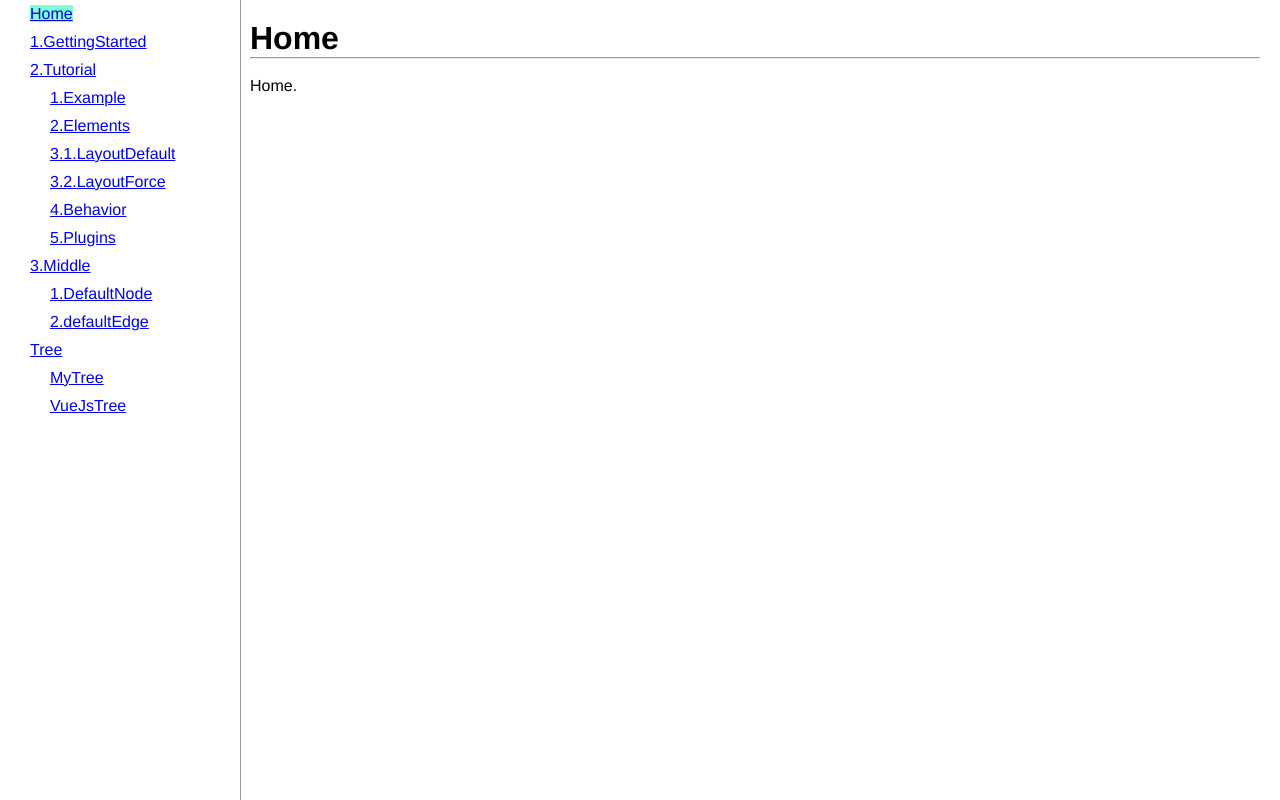
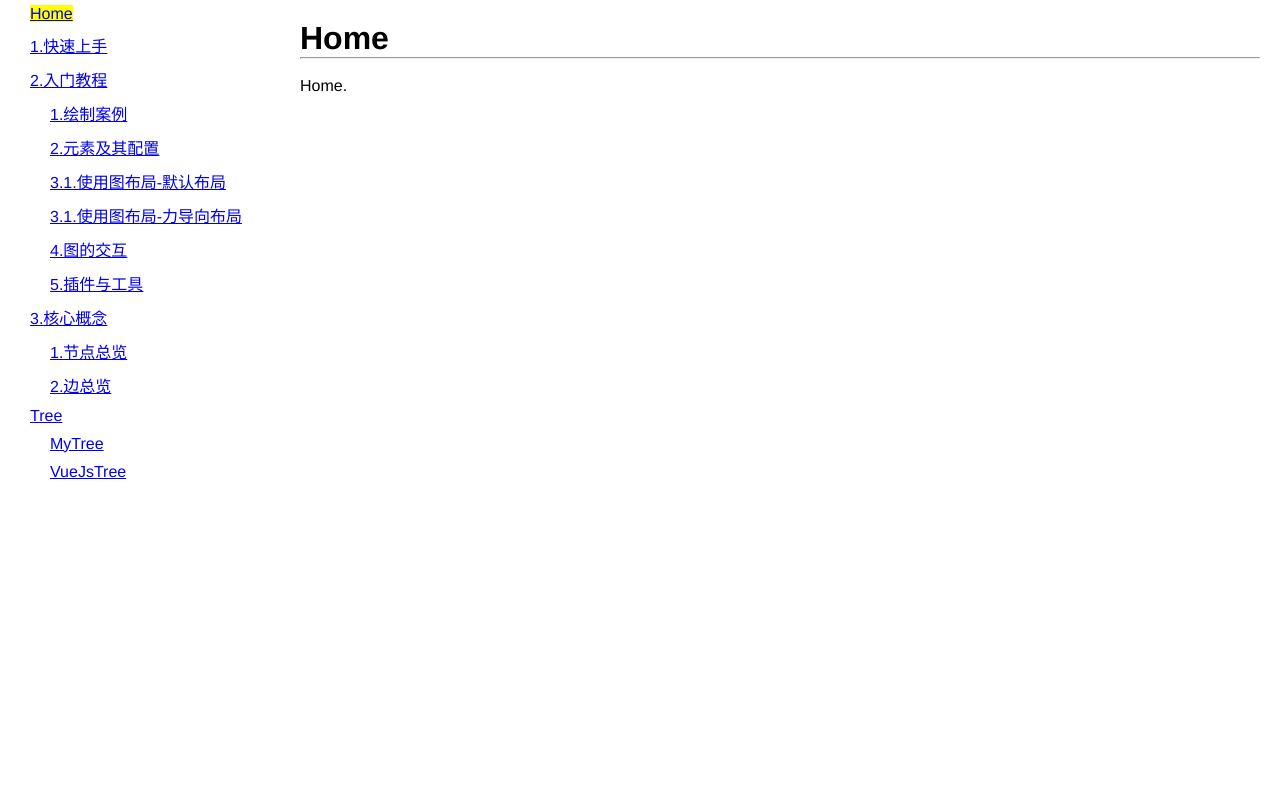
Before and after one commit to yuanlee301415/g6-pre-dev2, a Vue app: page / in a window 1280 px wide. Built offline with nearby package versions, Linux system fonts and the light colour scheme.

Commit message:
update: 菜单显示名称 & 样式

```diff
--- a/src/assets/style.css
+++ b/src/assets/style.css
@@ -10,21 +10,3 @@ body {
     -webkit-font-smoothing: antialiased;
     -moz-osx-font-smoothing: grayscale;
 }
-
-.nav-bar {
-    width: 200px;
-    padding: 0 20px;
-    height: 100%;
-    position: fixed;
-    overflow: auto;
-    border-right: 1px solid #999;
-}
-.nav-bar dl {
-    padding:5px 10px;
-}
-.nav-bar dd {
-    padding:10px 0 0 20px;
-}
-.content {
-    padding:20px 20px 20px 250px;
-}
--- a/src/components/NavBar/index.vue
+++ b/src/components/NavBar/index.vue
@@ -43,8 +43,22 @@
   }
 </script>
 
-<style>
-    .router-link-exact-active {
-        background-color: aquamarine;
-    }
+<style scoped>
+.nav-bar {
+  width: 100%;
+  padding: 0 20px;
+  height: 100%;
+  position: fixed;
+  overflow: auto;
+  border-right: 1px solid #999;
+}
+.nav-bar dl {
+  padding:5px 10px;
+}
+.nav-bar dd {
+  padding:10px 0 0 20px;
+}
+.nav-bar .router-link-exact-active {
+  background-color: yellow;
+}
 </style>
--- a/src/layout/index.vue
+++ b/src/layout/index.vue
@@ -1,6 +1,8 @@
 <template>
     <div id="main" class="main">
-        <nav-bar></nav-bar>
+        <div class="side">
+          <nav-bar></nav-bar>
+        </div>
         <div class="content">
             <h1>{{ title }}</h1>
             <hr>
@@ -32,3 +34,12 @@
     }
   }
 </script>
+
+<style scoped>
+.side {
+  width: 250px;
+}
+.content {
+  padding:20px 20px 20px 300px;
+}
+</style>
--- a/src/router/index.js
+++ b/src/router/index.js
@@ -22,10 +22,10 @@ const routes = [
         ]
     },
 
-    // GettingStarted
+    // 快速上手
     {
         path: '/1.getting-started',
-        name: '1.GettingStarted',
+        name: '1.快速上手',
         redirect: '/1.getting-started',
         component: Layout,
         children: [
@@ -36,61 +36,61 @@ const routes = [
         ]
     },
 
-    // Tutorial
+    // 入门教程
     {
         path: '/2.tutorial',
-        name: '2.Tutorial',
+        name: '2.入门教程',
         redirect: '/2.tutorial/1.example',
         component: Layout,
         children: [
             {
                 path: '1.example',
-                name: '1.Example',
+                name: '1.绘制案例',
                 component: () => import('@/views/2.tutorial/1.example')
             },
             {
                 path: '2.elements',
-                name: '2.Elements',
+                name: '2.元素及其配置',
                 component: () => import('@/views/2.tutorial/2.elements')
             },
             {
                 path: '3.1.layout/default',
-                name: '3.1.LayoutDefault',
+                name: '3.1.使用图布局-默认布局',
                 component: () => import('@/views/2.tutorial/3.layout/default')
             },
             {
                 path: '3.2.layout/force',
-                name: '3.2.LayoutForce',
+                name: '3.1.使用图布局-力导向布局',
                 component: () => import('@/views/2.tutorial/3.layout/force')
             },
             {
                 path: '4.behavior',
-                name: '4.Behavior',
+                name: '4.图的交互',
                 component: () => import('@/views/2.tutorial/4.behavior')
             },
             {
                 path: '5.plugins',
-                name: '5.Plugins',
+                name: '5.插件与工具',
                 component: () => import('@/views/2.tutorial/5.plugins')
             }
         ]
     },
 
-    // Middle
+    // 核心概念
     {
         path: '/3.middle',
-        name: '3.Middle',
+        name: '3.核心概念',
         redirect: '/3.middle/1.defaultNode',
         component: Layout,
         children: [
             {
                 path: '1.defaultNode',
-                name: '1.DefaultNode',
+                name: '1.节点总览',
                 component: () => import('@/views/3.middle/1.defaultNode')
             },
             {
                 path: '2.defaultEdge',
-                name: '2.defaultEdge',
+                name: '2.边总览',
                 component: () => import('@/views/3.middle/2.defaultEdge')
             }
         ]
```
